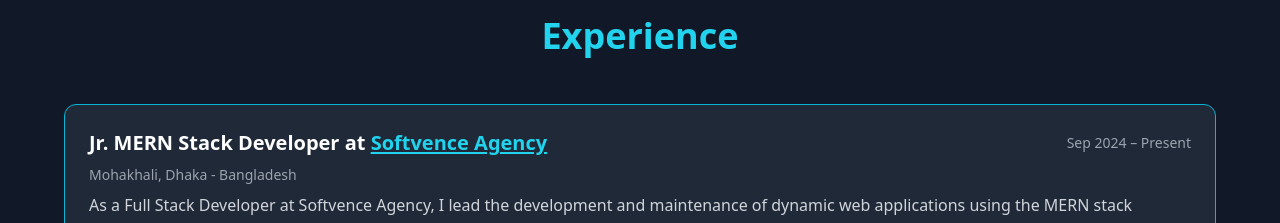
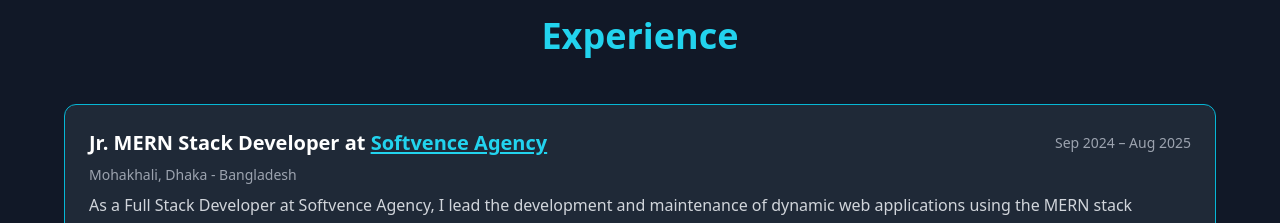
Before and after one commit to abdussamadse/portfolio, a React (Vite) app: page / in a window 1280 px wide. Shown: the part 2100-2323 px from the top of the page. Built offline with nearby package versions, Linux system fonts and the light colour scheme.

Commit message:
Some code updated

```diff
--- a/src/components/Experience.jsx
+++ b/src/components/Experience.jsx
@@ -7,7 +7,7 @@ const experiences = [
     website: "https://softvence.agency",
     location: "Mohakhali, Dhaka - Bangladesh",
     role: "Jr. MERN Stack Developer",
-    duration: "Sep 2024 – Present",
+    duration: "Sep 2024 – Aug 2025",
     description:
       "As a Full Stack Developer at Softvence Agency, I lead the development and maintenance of dynamic web applications using the MERN stack (MongoDB, Express.js, React.js, Node.js). I work closely with cross-functional teams to design, develop, test, and deploy scalable solutions that meet business needs.",
     stack: ["React", "TailwindCSS", "TypeScript", "Next.js", "Node.js", "Express.js", "MongoDB"],
```
